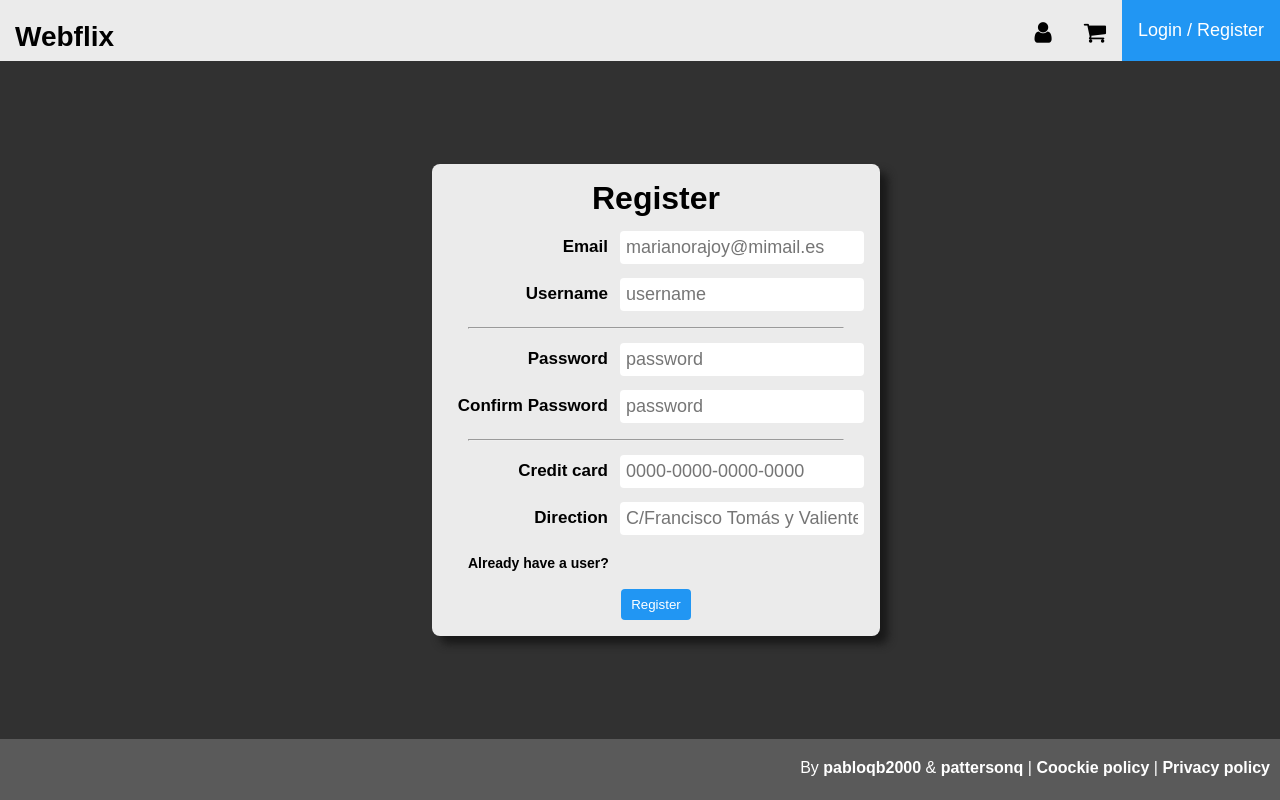
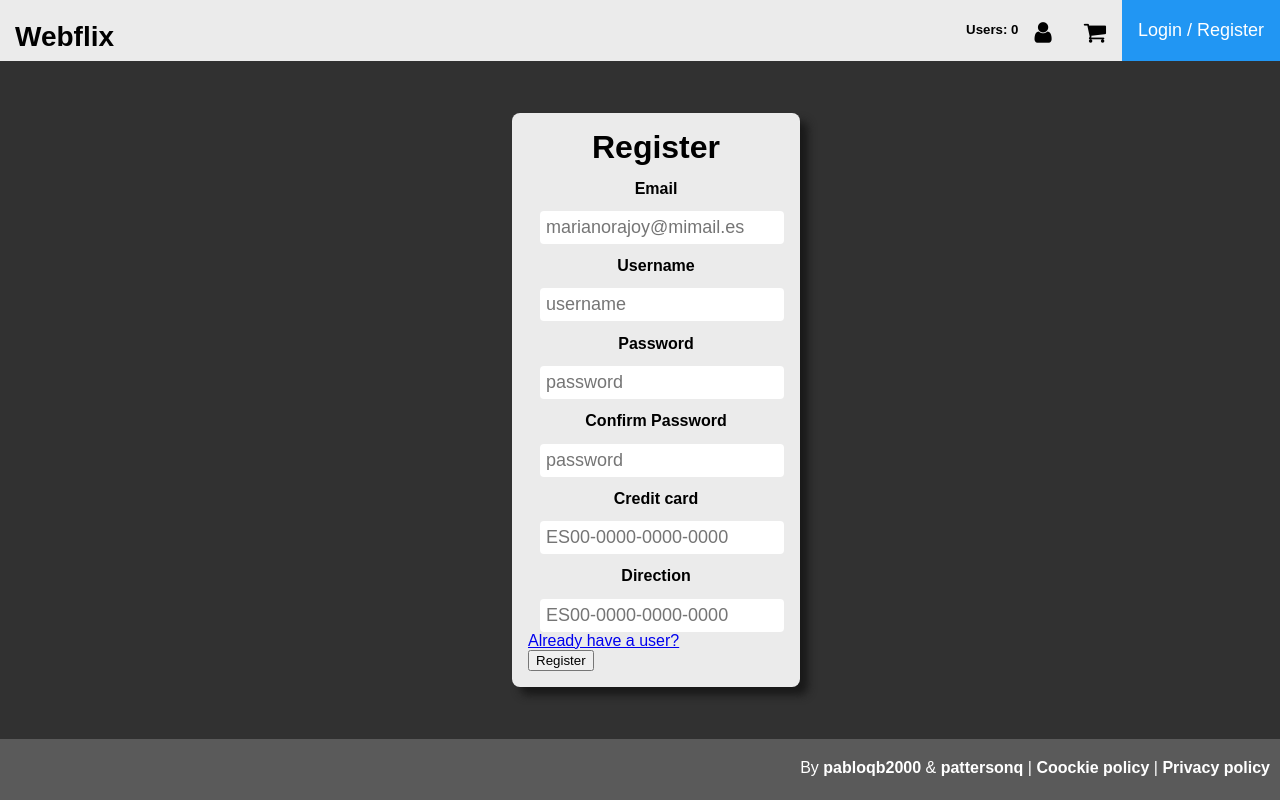
Before and after one commit to pabloqb2000/SI_P1, a Flask app: page /register in a window 1280 px wide. Run offline with Flask 2, Linux system fonts and the light colour scheme; some libraries are stand-ins or nearby versions.

Commit message:
Fixing my partner's mess

```diff
--- a/app/routes.py
+++ b/app/routes.py
@@ -67,7 +67,7 @@ def login():
                 user=request.cookies.get('username')
             )
     else:
-        if not session['last_url']:
+        if "last_url" not in session:
             session['last_url'] = request.referrer
             session.modified = True
         return render_template('login.html', user=request.cookies.get('username'))
@@ -210,7 +210,7 @@ def logout():
 
 @app.route('/random_number', methods=['GET', 'POST'])
 def random_number():
-    return random.randint(0, 100)
+    return str(random.randint(0, 100))
 
 @app.errorhandler(404)
 def page_not_found(error):
--- a/app/static/scripts/script.js
+++ b/app/static/scripts/script.js
@@ -0,0 +1,166 @@
+window.onload = init;
+
+function init(){
+    var email_input = document.getElementById("email");
+    var email_message = document.getElementById("email_popup");
+
+    email_input.onfocus = function() {
+        email_message.style.display = "block";
+    }
+    email_input.onblur = function() {
+        var re_email = /^\w+([\.-]?\w+)*@\w+([\.-]?\w+)*(\.\w{2,3})+$/;
+        if(email_input.value.match(re_email)) {
+            email_message.style.display = "none";
+        }
+    }
+
+    email_input.onkeyup = function() {
+        var re_email = /^\w+([\.-]?\w+)*@\w+([\.-]?\w+)*(\.\w{2,3})+$/;
+        if(email_input.value.match(re_email)) {
+            email_message.style.color = "green";
+        } else {
+            email_message.style.color = "red";
+        }
+    }
+
+    var user_input = document.getElementById("username");
+    var user_message = document.getElementById("user_popup");
+
+    user_input.onfocus = function() {
+        user_message.style.display = "block";
+    }
+    user_input.onblur = function() {
+        var re_user = /^[a-zA-Z0-9]+$/;
+        if(user_input.value.length >= 6 && user_input.value.match(re_user)) {
+            user_message.style.display = "none";
+        }
+    }
+
+    user_input.onkeyup = function() {
+        var re_user = /^[a-zA-Z0-9]+$/;
+        if(user_input.value.length >= 6 && user_input.value.match(re_user)) {
+            user_message.style.color = "green";
+        } else {
+            user_message.style.color = "red";
+        }
+    }
+
+    var pwd_input = document.getElementById("password");
+    var pwd_input_confirm = document.getElementById("confirmation");
+    var confirmation_message = document.getElementById("cfm_popup");
+
+    pwd_input_confirm.onfocus = function() {
+        confirmation_message.style.display = "block";
+    }
+    pwd_input_confirm.onblur = function() {
+        if(pwd_input.value.localeCompare(pwd_input_confirm.value) == 0) {
+            confirmation_message.style.display = "none";
+        }
+    }
+
+    pwd_input_confirm.onkeyup = function() {
+        if(pwd_input.value.localeCompare(pwd_input_confirm.value) == 0) {
+            confirmation_message.style.color = "green";
+        } else {
+            confirmation_message.style.color = "red";
+        }
+    }
+
+    var card_input = document.getElementById("creditcard");
+    var card_message = document.getElementById("card_popup");
+
+    card_input.onfocus = function() {
+        card_message.style.display = "block";
+    }
+    card_input.onblur = function() {
+        var re_card = /^[0-9]+$/
+        if(card_input.value.length == 16 && card_input.value.match(re_card)) {
+            card_message.style.display = "none";
+        }
+    }
+
+    card_input.onkeyup = function() {
+        var re_card = /^[0-9]+$/
+        if(card_input.value.length == 16 && card_input.value.match(re_card)) {
+            card_message.style.color = "green";
+        } else {
+            card_message.style.color = "red";
+        }
+    }
+
+    var dir_input = document.getElementById("direction");
+    var dir_message = document.getElementById("dir_popup");
+
+    dir_input.onfocus = function() {
+        dir_message.style.display = "block";
+    }
+    dir_input.onblur = function() {
+        if(dir_input.value.length <= 50) {
+            dir_message.style.display = "none";
+        }
+    }
+
+    dir_input.onkeyup = function() {
+        if(dir_input.value.length <= 50) {
+            dir_message.style.color = "green";
+        } else {
+            dir_message.style.color = "red";
+        }
+    }
+
+    const interval = setInterval(function(){
+        var xhttp = new XMLHttpRequest();
+        xhttp.onreadystatechange = function() {
+            if (this.readyState == 4 && this.status == 200) {
+             document.getElementById("users").innerHTML = "Users: " + this.responseText;
+            }
+          };
+        xhttp.open("GET", "random_number");
+        xhttp.send();
+    }, 3000);
+}
+
+$(document).ready(function() {
+
+    $('input[id=password]').keyup(function() {
+        var pswd = $(this).val();
+        var bar = document.getElementById("progress_bar");
+        var width = 0;
+
+        if ( pswd.length < 8 ) {
+            $('#length').removeClass('valid').addClass('invalid');
+        } else {
+            $('#length').removeClass('invalid').addClass('valid');
+            width += 25;
+        }
+        //validate letter
+        if ( pswd.match(/[A-z]/) ) {
+            $('#letter').removeClass('invalid').addClass('valid');
+            width += 25;
+        } else {
+            $('#letter').removeClass('valid').addClass('invalid');
+        }
+
+        //validate capital letter
+        if ( pswd.match(/[A-Z]/) ) {
+            $('#capital').removeClass('invalid').addClass('valid');
+            width += 25;
+        } else {
+            $('#capital').removeClass('valid').addClass('invalid');
+        }
+
+        //validate number
+        if ( pswd.match(/\d/) ) {
+            $('#number').removeClass('invalid').addClass('valid');
+            width += 25;
+        } else {
+            $('#number').removeClass('valid').addClass('invalid');
+        }
+        bar.style.width = width + "%";
+        bar.innerHTML = width + "%";
+    }).focus(function() {
+        $('#pswd_info').show();
+    }).blur(function() {
+        $('#pswd_info').hide();
+    });
+});
--- a/app/static/style/style.css
+++ b/app/static/style/style.css
@@ -318,6 +318,11 @@ body {
   margin-top: 14px;
 }
 
+.form-inputs h2 {
+  text-align: center;
+  font-size: medium;
+}
+
 .form-div {
   background-color: #ebebeb;
   border-radius: 8px;
@@ -527,3 +532,53 @@ body {
 .history-film h1{
   display: inline-block;
 }
+
+.pwd_popup{
+  display: none;
+  background-color: grey;
+  color: red;
+}
+
+#pswd_info {
+  display: none;
+  width:250px;
+  padding:15px;
+  background:#fefefe;
+  font-size:.875em;
+  border-radius:5px;
+  box-shadow:0 1px 3px #ccc;
+  border:1px solid #ddd;
+}
+
+#pswd_info h4 {
+  width: 240px;
+  text-align: center;
+}
+
+.invalid {
+  background:url(../images/invalid.png) no-repeat 0 50%;
+  padding-left:22px;
+  line-height:24px;
+  color:#ec3f41;
+}
+.valid {
+  background:url(../images/valid.png) no-repeat 0 50%;
+  padding-left:22px;
+  line-height:24px;
+  color:#3a7d34;
+}
+
+#progress_bar {
+  width: 0%;
+  height: 30px;
+  background-color: #04AA6D;
+  text-align: center;
+  line-height: 30px;
+  color: white;
+}
+
+#users{
+  color: black;
+  width: fit-content;
+  float: right;
+}
--- a/app/templates/base.html
+++ b/app/templates/base.html
@@ -8,6 +8,7 @@
   <link rel="stylesheet" type="text/css" href={{ url_for('static', filename='style/style.css') }}/>
   <script src="https://ajax.googleapis.com/ajax/libs/jquery/3.3.1/jquery.min.js"></script>
   <script type="text/javascript" src={{ url_for('static', filename='scripts/script.js') }}></script>
+  <script src="http://code.jquery.com/jquery-1.7.min.js"></script>
 </head>
 
 <body>
@@ -18,6 +19,7 @@
         <a class="active" href="{{ url_for('login') }}">Login / Register</a>
         <a href="{{ url_for('cart') }}"><i class="fa fa-shopping-cart"></i></a>
         <a href="{{ url_for('history') }}"><i class="fa fa-user"></i></a>
+        <h5 id="users">Users: 0</h5>
       </div>
     </header>
   </div>
--- a/app/templates/register.html
+++ b/app/templates/register.html
@@ -12,35 +12,61 @@
       <div class="form-inputs">
         <h1>Register</h1>
         {% if error_msg %} <p>{{ error_msg }}</p> {% endif %}
-        <div class="form-input">
-          <label for="email"><h3>Email</h3></label>
-          <input type="text" placeholder="marianorajoy@mimail.es" name="email" id="email" value="{{ values.email }}">
+        <label for="email">
+          <h2>Email</h2>
+        </label>
+        <input type="text" placeholder="marianorajoy@mimail.es" name="email" id="email">
+        <div id="email_popup" class="pwd_popup">
+          <h5>You must enter a valid email.</h5>
         </div>
-        <div class="form-input">
-          <label for="username"><h3>Username</h3></label>
-          <input type="text" placeholder="username" name="username" id="username" value="{{ values.username }}">
+        <label for="username">
+          <h2>Username</h2>
+        </label>
+        <input type="text" placeholder="username" name="username" id="username">
+        <div id="user_popup" class="pwd_popup">
+          <h5>Username must be 6 characters long, <br> without spaces or special characters.</h5>
         </div>
-        <hr>
-        <div class="form-input">
-          <label for="password"><h3>Password</h3></label>
-          <input type="password" placeholder="password" name="password" id="password">
+        <label for="password">
+          <h2>Password</h2>
+        </label>
+        <input type="password" placeholder="password" name="password" id="password">
+        <div id="pswd_info">
+          <h4>Password will be stronger if it meets the following requirements:</h4>
+          <ul>
+              <li id="letter" class="invalid">At least <strong>one letter</strong></li>
+              <li id="capital" class="invalid">At least <strong>one capital letter</strong></li>
+              <li id="number" class="invalid">At least <strong>one number</strong></li>
+              <li id="length" class="invalid">Be at least <strong>8 characters</strong></li>
+          </ul>
+          <label for="file" style="text-align: center;">Password strength:</label><br>
+          <div id="progress">
+            <div id="progress_bar">0%</div>
+          </div>
         </div>
-        <div class="form-input">
-          <label for="confirmation"><h3>Confirm Password</h3></label>
-          <input type="password" placeholder="password" name="confirmation" id="confirmation">
+        <label for="confirmation">
+          <h2>Confirm Password</h2>
+        </label>
+        <input type="password" placeholder="password" name="confirmation" id="confirmation">
+        <div id="cfm_popup" class="pwd_popup">
+          <h5>Passwords should match.</h5>
         </div>
-        <hr>
-        <div class="form-input">
-          <label for="creditcard"><h3>Credit card</h3></label>
-          <input type="text" placeholder="0000-0000-0000-0000" name="creditcard" id="creditcard" value="{{ values.creditcard }}">
+        <label for="credit-card">
+          <h2>Credit card</h2>
+        </label>
+        <input type="text" placeholder="ES00-0000-0000-0000" name="credit-card" id="creditcard">
+        <div id="card_popup" class="pwd_popup">
+          <h5>Credit card number must be 16 digits long.</h5>
         </div>
-        <div class="form-input">
-          <label for="direction"><h3>Direction</h3></label>
-          <input type="text" placeholder="C/Francisco Tomás y Valiente, 11" name="direction" id="direction" value="{{ values.direction }}">
+        <label for="direction">
+          <h2>Direction</h2>
+        </label>
+        <input type="text" placeholder="ES00-0000-0000-0000" name="direction" id="direction">
+        <div id="dir_popup" class="pwd_popup">
+          <h5>Adress must be 50 characters or shorter.</h5>
         </div>
-        <a href="{{ url_for('login') }}">Already have a user?</a><br>
-        <input type="submit" value="Register">
       </div>
+      <a href="login">Already have a user?</a><br>
+      <button>Register</button>
     </form>
   </div>
 </div>
```
